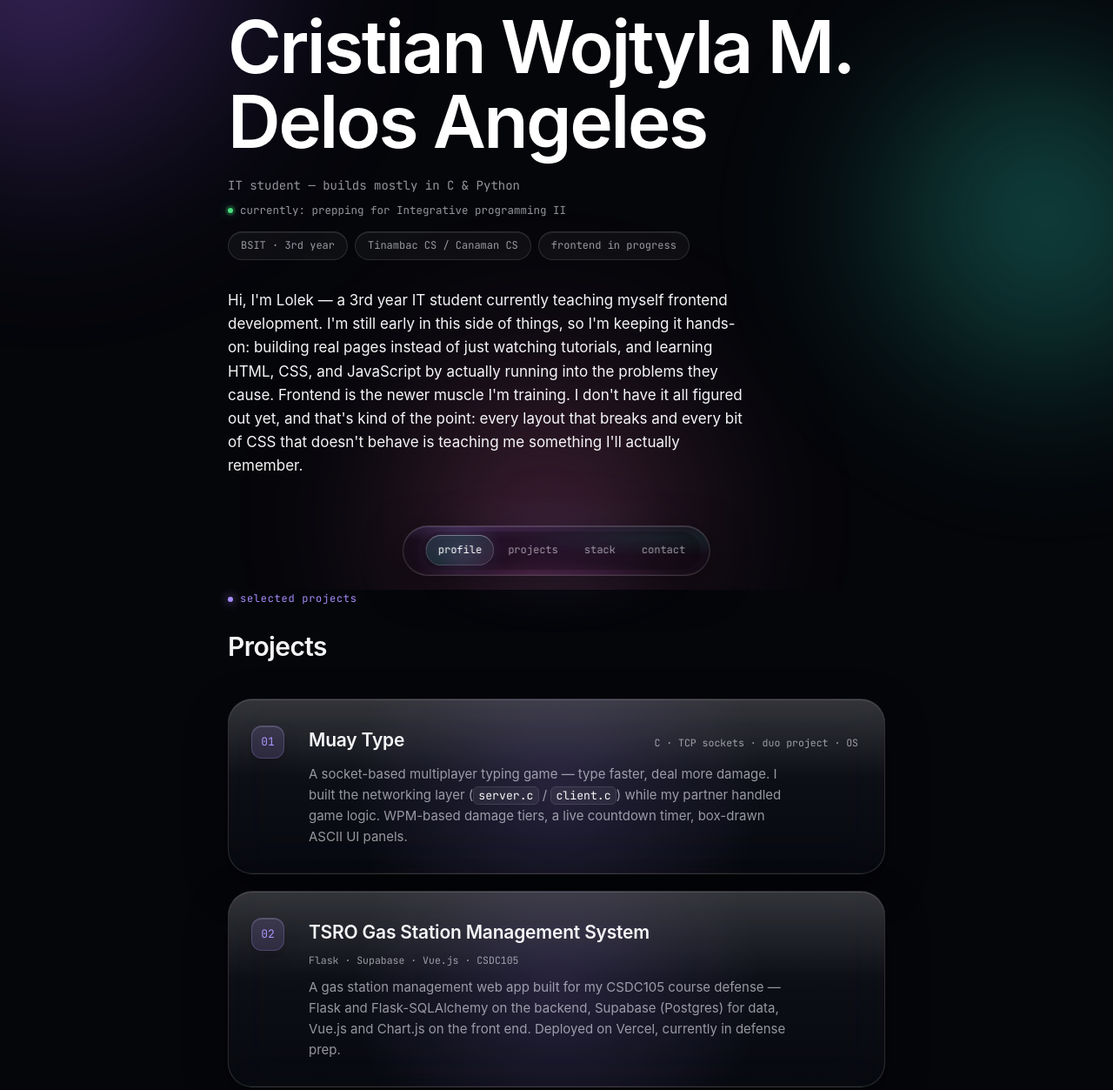
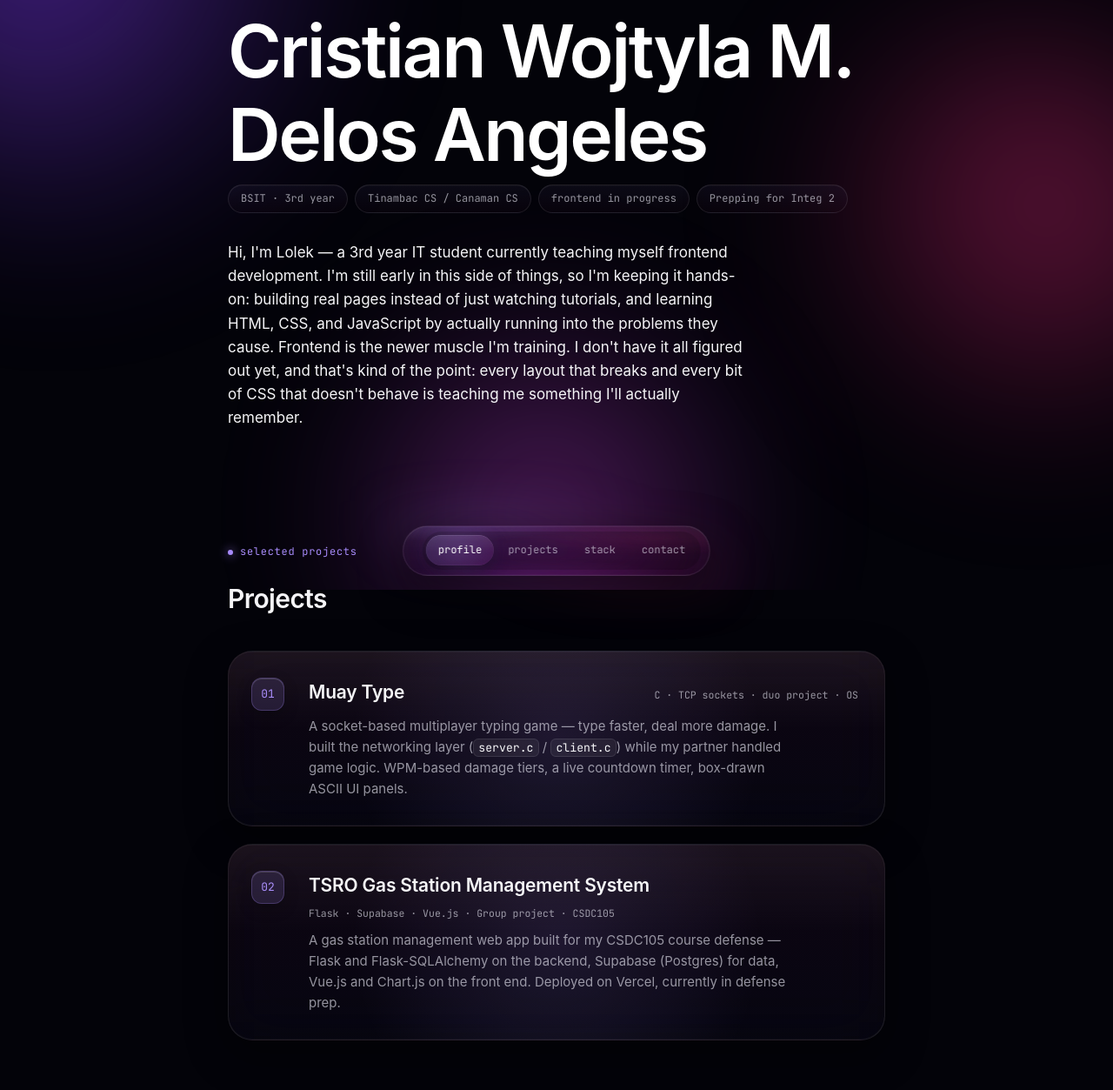
Before and after one commit to wojj123/MY-PORTFOLIO, a plain HTML site: page index.html in a window 1280 px wide. Shown: the part 122-1375 px from the top of the page at 87% size. Drawn offline with Linux system fonts and the light colour scheme.

Commit message:
Add files via upload

```diff
--- a/index.html
+++ b/index.html
@@ -4,7 +4,7 @@
 <meta charset="UTF-8">
 <meta name="viewport" content="width=device-width, initial-scale=1.0">
 <meta name="color-scheme" content="dark">
-<meta name="theme-color" content="#05060a">
+<meta name="theme-color" content="#030309">
 <title>Lolek portfolio</title>
 <meta name="description" content="Lolek — computer science student and programmer.">
 <link rel="preconnect" href="https://fonts.googleapis.com">
@@ -39,12 +39,12 @@
   <section id="profile" class="section hero">
     <p class="eyebrow mono">profile</p>
     <h1><span class="name-grad">Cristian Wojtyla M. Delos Angeles</span><span class="cursor" aria-hidden="true"></span></h1>
-    <p class="hero-sub mono">IT student — builds mostly in C &amp; Python</p>
-    <p class="hero-status mono"><span class="status-dot"></span>currently: prepping for Integrative programming II</p>
+    <h1>  </h1>
     <div class="hero-chips mono">
       <span>BSIT · 3rd year</span>
       <span>Tinambac CS / Canaman CS</span>
       <span>frontend in progress</span>
+      <span>Prepping for Integ 2</span>
     </div>
     <p class="lede">Hi, I'm Lolek — a 3rd year IT student currently teaching myself frontend development. I'm still early in this side of things, so I'm keeping it hands-on: building real pages instead of just watching tutorials, and learning HTML, CSS, and JavaScript by actually running into the problems they cause. Frontend is the newer muscle I'm training. I don't have it all figured out yet, and that's kind of the point: every layout that breaks and every bit of CSS that doesn't behave is teaching me something I'll actually remember. </p>
   </section>
@@ -59,7 +59,7 @@
         <div class="work-body">
           <div class="work-head">
             <h3>Muay Type</h3>
-            <div class="work-tags mono">C · TCP sockets · duo project · OS </div>
+            <div class="work-tags mono">C · TCP sockets · duo project · OS</div>
           </div>
           <p>A socket-based multiplayer typing game — type faster, deal more damage. I built the networking layer (<code>server.c</code> / <code>client.c</code>) while my partner handled game logic. WPM-based damage tiers, a live countdown timer, box-drawn ASCII UI panels.</p>
         </div>
@@ -70,7 +70,7 @@
         <div class="work-body">
           <div class="work-head">
             <h3>TSRO Gas Station Management System</h3>
-            <div class="work-tags mono">Flask · Supabase · Vue.js · CSDC105</div>
+            <div class="work-tags mono">Flask · Supabase · Vue.js · Group project · CSDC105</div>
           </div>
           <p>A gas station management web app built for my CSDC105 course defense — Flask and Flask-SQLAlchemy on the backend, Supabase (Postgres) for data, Vue.js and Chart.js on the front end. Deployed on Vercel, currently in defense prep.</p>
         </div>
--- a/style.css
+++ b/style.css
@@ -1,15 +1,14 @@
 :root{
-  --bg: #05060a;
+  --bg: #030309;
   --text: #f5f5f7;
   --muted: rgba(235, 235, 245, 0.62);
   --faint: rgba(235, 235, 245, 0.36);
   --accent: #a78bfa;
-  --glass-border: rgba(255, 255, 255, 0.12);
   --ease-spring: cubic-bezier(0.34, 1.56, 0.64, 1);
   --ease-out: cubic-bezier(0.22, 1, 0.36, 1);
-  --font-sf: -apple-system, BlinkMacSystemFont, "SF Pro Display", "SF Pro Text",
+  --font-sf: "SF Pro Display", "SF Pro Text", -apple-system, BlinkMacSystemFont,
     "Helvetica Neue", "Inter", sans-serif;
-  --font-mono: ui-monospace, "SF Mono", "SFMono-Regular", "JetBrains Mono", monospace;
+  --font-mono: "SF Mono", "SFMono-Regular", ui-monospace, "JetBrains Mono", Menlo, monospace;
   --radius-card: 28px;
   --line: 24px;
 }
@@ -86,29 +85,29 @@ a:focus-visible, button:focus-visible{
   will-change: transform;
 }
 .orb-a{
-  width: 520px; height: 520px;
-  left: -140px; top: -120px;
-  background: radial-gradient(circle at 30% 30%, #7c4ec7, transparent 70%);
-  opacity: 0.55;
-  animation: drift-a 26s ease-in-out infinite alternate;
+  width: 560px; height: 560px;
+  left: -160px; top: -140px;
+  background: radial-gradient(circle at 30% 30%, #7c3aed, transparent 70%);
+  opacity: 0.6;
+  animation: drift-a 24s ease-in-out infinite alternate;
 }
 .orb-b{
-  width: 460px; height: 460px;
-  right: -120px; top: 22%;
-  background: radial-gradient(circle at 60% 40%, #2dd4bf, transparent 70%);
-  opacity: 0.42;
-  animation: drift-b 32s ease-in-out infinite alternate;
+  width: 500px; height: 500px;
+  right: -140px; top: 18%;
+  background: radial-gradient(circle at 60% 40%, #db2777, transparent 70%);
+  opacity: 0.5;
+  animation: drift-b 28s ease-in-out infinite alternate;
 }
 .orb-c{
-  width: 480px; height: 480px;
-  left: 30%; bottom: -160px;
-  background: radial-gradient(circle at 50% 50%, #f472b6, transparent 70%);
-  opacity: 0.34;
-  animation: drift-c 38s ease-in-out infinite alternate;
+  width: 520px; height: 520px;
+  left: 28%; bottom: -180px;
+  background: radial-gradient(circle at 50% 50%, #d946ef, transparent 70%);
+  opacity: 0.44;
+  animation: drift-c 32s ease-in-out infinite alternate;
 }
-@keyframes drift-a{ to{ transform: translate(120px, 90px) scale(1.15); } }
-@keyframes drift-b{ to{ transform: translate(-100px, 60px) scale(1.1); } }
-@keyframes drift-c{ to{ transform: translate(80px, -70px) scale(1.18); } }
+@keyframes drift-a{ to{ transform: translate(170px, 120px) scale(1.2); } }
+@keyframes drift-b{ to{ transform: translate(-150px, 100px) scale(1.16); } }
+@keyframes drift-c{ to{ transform: translate(130px, -110px) scale(1.22); } }
 
 /* ---------- floating liquid-glass tab bar (horizontal, bottom-center) ---------- */
 .tabbar{
@@ -125,7 +124,9 @@ a:focus-visible, button:focus-visible{
   content: '';
   position: absolute;
   inset: -28px -34px;
-  background: radial-gradient(50% 70% at 50% 50%, rgba(167, 139, 250, 0.18), transparent 72%);
+  background:
+    radial-gradient(60% 90% at 30% 20%, rgba(167, 139, 250, 0.12), transparent 70%),
+    radial-gradient(60% 90% at 75% 75%, rgba(219, 39, 119, 0.10), transparent 70%);
   filter: blur(26px);
   pointer-events: none;
 }
@@ -140,15 +141,21 @@ a:focus-visible, button:focus-visible{
   justify-content: space-between;
   padding: 0 10px 0 22px;
   border-radius: 999px;
-  background: rgba(14, 14, 20, 0.34);
-  -webkit-backdrop-filter: blur(28px) saturate(200%);
-  backdrop-filter: blur(28px) saturate(200%);
-  border: 1px solid rgba(255, 255, 255, 0.16);
-  box-shadow: 0 12px 44px rgba(0, 0, 0, 0.5), inset 0 1px 0 rgba(255, 255, 255, 0.16),
-    inset 0 -1px 0 rgba(255, 255, 255, 0.05);
+  background:
+    linear-gradient(180deg, rgba(255, 255, 255, 0.05), rgba(255, 255, 255, 0.01) 45%, rgba(255, 255, 255, 0)),
+    rgba(8, 8, 13, 0.14);
+  -webkit-backdrop-filter: blur(44px) saturate(180%);
+  backdrop-filter: blur(44px) saturate(180%);
+  border: 1px solid rgba(255, 255, 255, 0.08);
+  box-shadow:
+    inset 0 0.5px 0 rgba(255, 255, 255, 0.08),
+    inset 0 0 0 0.5px rgba(255, 255, 255, 0.05),
+    0 16px 48px rgba(0, 0, 0, 0.55);
   overflow: hidden;
   animation: rail-in 0.9s var(--ease-spring) both;
+  transition: border-color 0.4s ease, box-shadow 0.5s ease;
 }
+
 @keyframes rail-in{
   from{ opacity: 0; transform: translateY(30px) scale(0.94); }
   to{ opacity: 1; transform: none; }
@@ -158,9 +165,9 @@ a:focus-visible, button:focus-visible{
   position: absolute;
   inset: -20%;
   background:
-    radial-gradient(52% 42% at 28% 12%, rgba(167, 139, 250, 0.20), transparent 60%),
-    radial-gradient(52% 42% at 72% 34%, rgba(45, 212, 191, 0.13), transparent 60%),
-    radial-gradient(52% 42% at 46% 88%, rgba(244, 114, 182, 0.13), transparent 60%);
+    radial-gradient(50% 42% at 28% 12%, rgba(167, 139, 250, 0.16), transparent 60%),
+    radial-gradient(50% 42% at 72% 34%, rgba(219, 39, 119, 0.11), transparent 60%),
+    radial-gradient(50% 42% at 46% 88%, rgba(217, 70, 239, 0.11), transparent 60%);
   animation: aurora 14s ease-in-out infinite alternate;
   pointer-events: none;
 }
@@ -168,18 +175,6 @@ a:focus-visible, button:focus-visible{
   0%{ transform: translate3d(-4%, -3%, 0) rotate(-2deg) scale(1.05); }
   100%{ transform: translate3d(4%, 3%, 0) rotate(3deg) scale(1.12); }
 }
-.tabbar-inner::after{
-  content: '';
-  position: absolute;
-  top: -20%; bottom: -20%;
-  width: 34%;
-  left: -50%;
-  background: linear-gradient(100deg, transparent, rgba(255, 255, 255, 0.13), transparent);
-  transform: skewX(-18deg);
-  animation: rail-sheen 6.5s ease-in-out infinite;
-  pointer-events: none;
-}
-@keyframes rail-sheen{ 0%, 55%{ left: -50%; } 100%{ left: 150%; } }
 
 .tab-brand{
   color: var(--muted);
@@ -194,7 +189,7 @@ a:focus-visible, button:focus-visible{
   gap: 2px;
   padding: 4px;
   border-radius: 999px;
-  background: rgba(0, 0, 0, 0.22);
+  background: rgba(0, 0, 0, 0.16);
 }
 .tab-indicator{
   position: absolute;
@@ -203,31 +198,26 @@ a:focus-visible, button:focus-visible{
   width: 44px;
   height: calc(100% - 8px);
   border-radius: 999px;
-  background: linear-gradient(135deg, rgba(167, 139, 250, 0.30), rgba(45, 212, 191, 0.16),
-    rgba(244, 114, 182, 0.14), rgba(167, 139, 250, 0.30));
-  background-size: 300% 300%;
+  background:
+    linear-gradient(180deg, rgba(255, 255, 255, 0.08), rgba(255, 255, 255, 0.01) 55%),
+    linear-gradient(135deg, rgba(167, 139, 250, 0.20), rgba(217, 70, 239, 0.10));
   box-shadow:
-    inset 0 0 0 0.5px rgba(255, 255, 255, 0.30),
-    inset 0 1px 0 rgba(255, 255, 255, 0.24),
-    0 6px 18px rgba(0, 0, 0, 0.4),
-    0 0 26px rgba(167, 139, 250, 0.22);
+    inset 0 0.5px 0 rgba(255, 255, 255, 0.12),
+    inset 0 0 0 0.5px rgba(255, 255, 255, 0.08),
+    0 6px 18px rgba(0, 0, 0, 0.40),
+    0 0 26px rgba(167, 139, 250, 0.14);
   z-index: 0;
   pointer-events: none;
   will-change: transform, width, height;
-  animation: indicator-flow 7s ease-in-out infinite;
 }
 .tab-indicator::before{
   content: '';
   position: absolute;
   inset: -8px;
   border-radius: 999px;
-  background: radial-gradient(50% 50% at 50% 50%, rgba(167, 139, 250, 0.4), transparent 70%);
+  background: radial-gradient(50% 50% at 50% 50%, rgba(167, 139, 250, 0.30), transparent 70%);
   filter: blur(14px);
   z-index: -1;
-}
-@keyframes indicator-flow{
-  0%, 100%{ background-position: 0% 50%; }
-  50%{ background-position: 100% 50%; }
 }
 .tab-link{
   position: relative;
@@ -295,8 +285,10 @@ h1{
   font-weight: 600;
   font-size: clamp(42px, 8vw, 84px);
   letter-spacing: -0.03em;
-  line-height: 1.02;
+  line-height: 1.14;
   margin: 0;
+  padding-bottom: 0.06em;
+  overflow-wrap: break-word;
 }
 .name-grad{
   background: linear-gradient(110deg, #ffffff 35%, #c4b5fd 50%, #ffffff 65%);
@@ -321,8 +313,8 @@ h1{
   color: var(--muted);
   font-size: 12.5px;
   display: flex;
-  align-items: center;
-  gap: 8px;
+  align-items: baseline;
+  gap: 9px;
   margin: 0 0 14px;
 }
 .status-dot{
@@ -343,9 +335,11 @@ h1{
   color: var(--muted);
   padding: 6px 14px;
   border-radius: 999px;
-  border: 1px solid var(--glass-border);
-  background: rgba(255, 255, 255, 0.04);
-  box-shadow: inset 0 1px 0 rgba(255, 255, 255, 0.08);
+  border: 1px solid rgba(255, 255, 255, 0.09);
+  background:
+    linear-gradient(180deg, rgba(167, 139, 250, 0.05), rgba(219, 39, 119, 0.02)),
+    rgba(10, 10, 17, 0.16);
+  box-shadow: inset 0 0.5px 0 rgba(255, 255, 255, 0.08);
 }
 .lede{ max-width: 56ch; color: var(--text); font-size: 17px; opacity: 0.92; }
 
@@ -385,13 +379,14 @@ h2{
   padding: 30px 30px 30px 26px;
   border-radius: var(--radius-card);
   background:
-    radial-gradient(560px circle at var(--mx, 50%) var(--my, 50%), rgba(167, 139, 250, 0.16), transparent 42%),
-    linear-gradient(180deg, rgba(255, 255, 255, 0.06), rgba(255, 255, 255, 0.015));
-  -webkit-backdrop-filter: blur(28px) saturate(190%);
-  backdrop-filter: blur(28px) saturate(190%);
-  border: 1px solid rgba(255, 255, 255, 0.13);
-  box-shadow: 0 16px 48px rgba(0, 0, 0, 0.42), inset 0 1px 0 rgba(255, 255, 255, 0.14),
-    inset 0 -1px 0 rgba(255, 255, 255, 0.04);
+    radial-gradient(560px circle at var(--mx, 50%) var(--my, 50%), rgba(167, 139, 250, 0.13), transparent 42%),
+    linear-gradient(180deg, rgba(219, 39, 119, 0.05), rgba(167, 139, 250, 0.02)),
+    rgba(10, 10, 17, 0.16);
+  -webkit-backdrop-filter: blur(32px) saturate(180%);
+  backdrop-filter: blur(32px) saturate(180%);
+  border: 1px solid rgba(255, 255, 255, 0.09);
+  box-shadow: 0 16px 48px rgba(0, 0, 0, 0.45), inset 0 0.5px 0 rgba(255, 255, 255, 0.08),
+    inset 0 -1px 0 rgba(255, 255, 255, 0.03);
   overflow: hidden;
   transform: translateZ(0);
   will-change: transform;
@@ -402,7 +397,7 @@ h2{
   position: absolute;
   left: 0; right: 0; top: 0;
   height: 45%;
-  background: linear-gradient(180deg, rgba(255, 255, 255, 0.14), rgba(255, 255, 255, 0));
+  background: linear-gradient(180deg, rgba(255, 255, 255, 0.06), rgba(255, 255, 255, 0));
   pointer-events: none;
 }
 .work-row::after{
@@ -411,15 +406,15 @@ h2{
   top: -10%; bottom: -10%;
   width: 34%;
   left: -60%;
-  background: linear-gradient(100deg, transparent, rgba(255, 255, 255, 0.09), transparent);
+  background: linear-gradient(100deg, transparent, rgba(255, 255, 255, 0.06), transparent);
   transform: skewX(-18deg);
   pointer-events: none;
   transition: left 0.8s var(--ease-out);
 }
 .work-row:hover{
-  border-color: rgba(167, 139, 250, 0.4);
+  border-color: rgba(167, 139, 250, 0.35);
   box-shadow: 0 24px 64px rgba(0, 0, 0, 0.5), 0 0 0 1px rgba(167, 139, 250, 0.18),
-    inset 0 1px 0 rgba(255, 255, 255, 0.16);
+    inset 0 0.5px 0 rgba(255, 255, 255, 0.08);
 }
 .work-row:hover::after{ left: 140%; }
 
@@ -470,11 +465,13 @@ h2{
   color: var(--text);
   padding: 9px 18px;
   border-radius: 999px;
-  background: linear-gradient(180deg, rgba(255, 255, 255, 0.07), rgba(255, 255, 255, 0.02));
+  background:
+    linear-gradient(180deg, rgba(167, 139, 250, 0.05), rgba(219, 39, 119, 0.02)),
+    rgba(10, 10, 17, 0.16);
   -webkit-backdrop-filter: blur(18px) saturate(180%);
   backdrop-filter: blur(18px) saturate(180%);
-  border: 1px solid rgba(255, 255, 255, 0.13);
-  box-shadow: inset 0 1px 0 rgba(255, 255, 255, 0.14), 0 8px 24px rgba(0, 0, 0, 0.3);
+  border: 1px solid rgba(255, 255, 255, 0.09);
+  box-shadow: inset 0 0.5px 0 rgba(255, 255, 255, 0.08), 0 8px 24px rgba(0, 0, 0, 0.3);
   transition: transform 0.45s var(--ease-spring), border-color 0.3s ease, box-shadow 0.3s ease;
 }
 .stack-list li:hover{
@@ -498,11 +495,13 @@ h2{
   align-items: center;
   padding: 20px 24px;
   border-radius: 20px;
-  background: linear-gradient(180deg, rgba(255, 255, 255, 0.06), rgba(255, 255, 255, 0.015));
-  -webkit-backdrop-filter: blur(22px) saturate(190%);
-  backdrop-filter: blur(22px) saturate(190%);
-  border: 1px solid rgba(255, 255, 255, 0.13);
-  box-shadow: inset 0 1px 0 rgba(255, 255, 255, 0.14), 0 10px 32px rgba(0, 0, 0, 0.3);
+  background:
+    linear-gradient(180deg, rgba(167, 139, 250, 0.04), rgba(219, 39, 119, 0.02)),
+    rgba(10, 10, 17, 0.16);
+  -webkit-backdrop-filter: blur(28px) saturate(180%);
+  backdrop-filter: blur(28px) saturate(180%);
+  border: 1px solid rgba(255, 255, 255, 0.09);
+  box-shadow: inset 0 0.5px 0 rgba(255, 255, 255, 0.08), 0 10px 32px rgba(0, 0, 0, 0.35);
   transition: transform 0.45s var(--ease-spring), border-color 0.3s ease;
 }
 .contact-list li:hover{ transform: translateX(4px); border-color: rgba(167, 139, 250, 0.4); }
@@ -531,15 +530,17 @@ h2{
   z-index: 70;
   width: 46px; height: 46px;
   border-radius: 999px;
-  border: 1px solid rgba(255, 255, 255, 0.16);
-  background: rgba(14, 14, 20, 0.38);
-  -webkit-backdrop-filter: blur(26px) saturate(200%);
-  backdrop-filter: blur(26px) saturate(200%);
+  border: 1px solid rgba(255, 255, 255, 0.09);
+  background:
+    linear-gradient(180deg, rgba(167, 139, 250, 0.06), rgba(219, 39, 119, 0.02)),
+    rgba(8, 8, 13, 0.18);
+  -webkit-backdrop-filter: blur(30px) saturate(180%);
+  backdrop-filter: blur(30px) saturate(180%);
   color: var(--text);
   font-size: 18px;
   line-height: 1;
   cursor: pointer;
-  box-shadow: 0 10px 30px rgba(0, 0, 0, 0.45), inset 0 1px 0 rgba(255, 255, 255, 0.16);
+  box-shadow: 0 10px 30px rgba(0, 0, 0, 0.5), inset 0 0.5px 0 rgba(255, 255, 255, 0.08);
   opacity: 0;
   transform: translateY(16px);
   pointer-events: none;
```
